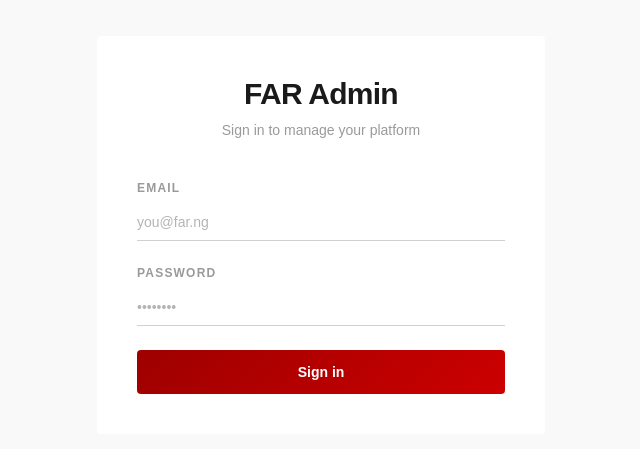
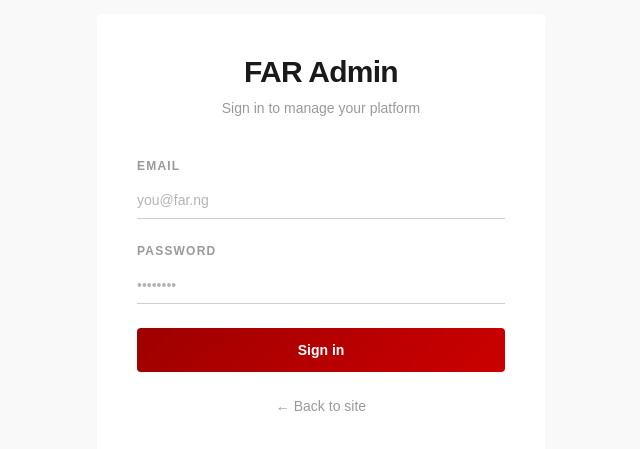
Before and after one commit to Sammmy-dev/FAR, a Next.js app: page /login in a window 1280 px wide. Shown: the part 165-614 px from the top of the page, without its empty margins (319-959 px from the left). Built offline with nearby package versions, Linux system fonts and the light colour scheme; no server answers; a web font is replaced by a local one.

Commit message:
add landing page link to login form

```diff
--- a/src/components/admin/LoginForm.tsx
+++ b/src/components/admin/LoginForm.tsx
@@ -3,6 +3,7 @@
 import { useState } from "react";
 import { signIn } from "next-auth/react";
 import { useRouter } from "next/navigation";
+import Link from "next/link";
 
 export default function LoginForm() {
   const router = useRouter();
@@ -73,6 +74,11 @@
       >
         {loading ? "Signing in…" : "Sign in"}
       </button>
+      <p className="text-center text-sm text-neutral-500">
+        <Link href="/home" className="hover:text-brand-600 transition-colors">
+          ← Back to site
+        </Link>
+      </p>
     </form>
   );
 }
```
